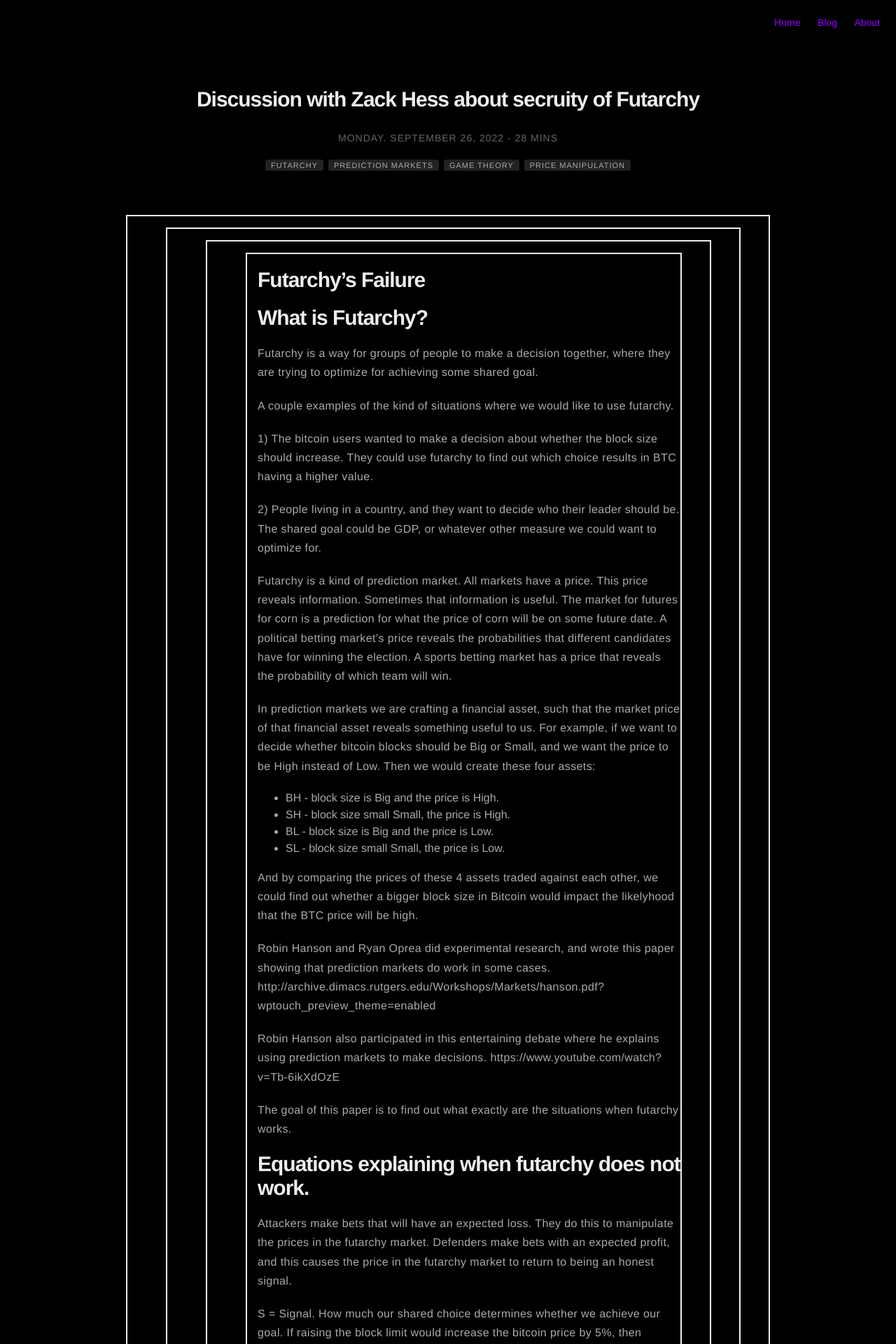
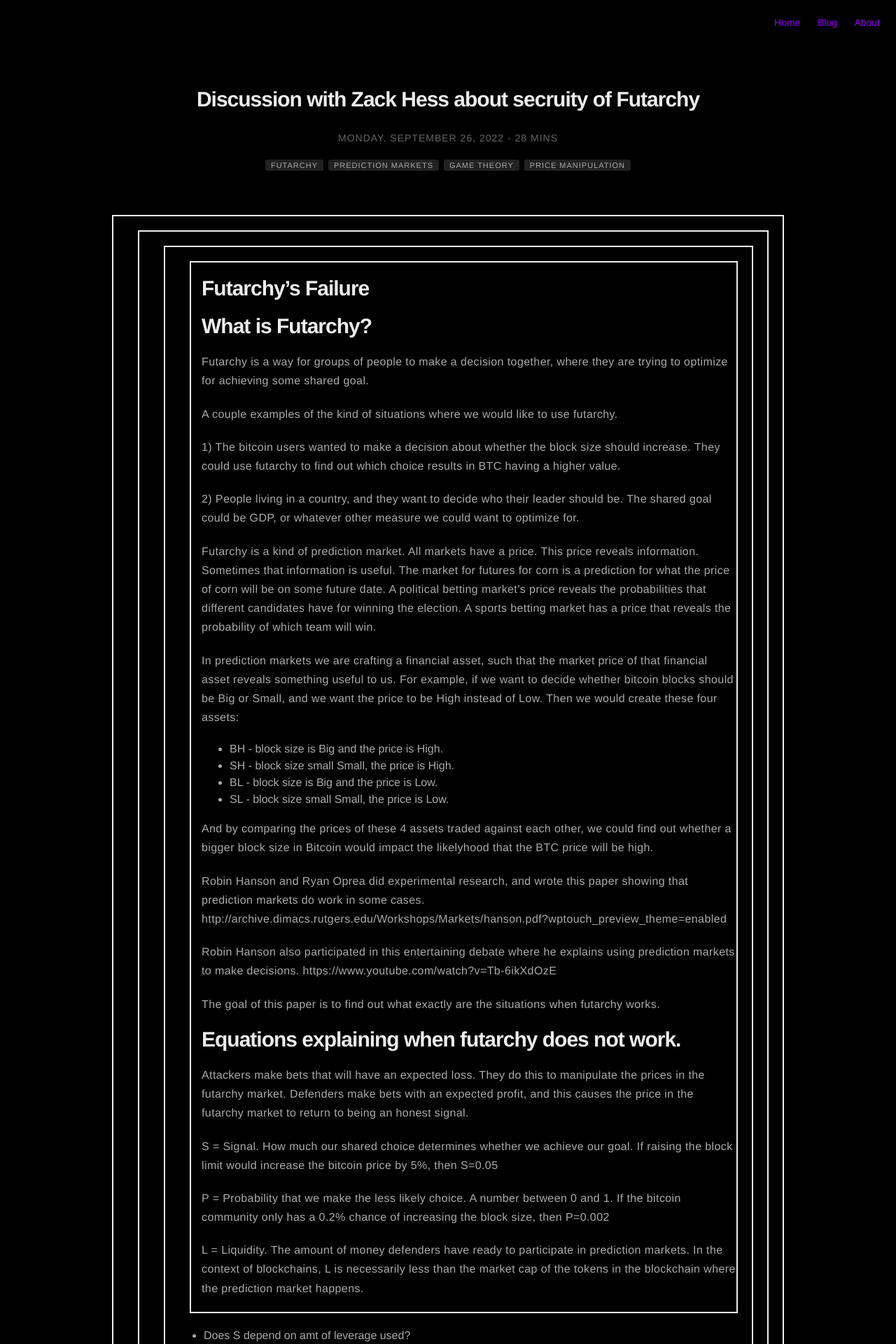
Before and after one commit to distbit0/distbit.xyz, a Jekyll site: the page built from _posts/2022-09-26-discussion-with-Zack-Hess-on-problems-with-futarchy.md, in a window 1280 px wide. Shown: the top 1920 px of the page at 70% size. Built offline with Jekyll 4.4.1, drawn with Linux system fonts in a browser that asks for light colours; nearby versions of some CDN libraries; comment, search, counter and statistics services are not loaded.

```diff
--- a/_sass/base/general.sass
+++ b/_sass/base/general.sass
@@ -80,6 +80,7 @@ figcaption
 blockquote
 	padding-left: 15px
 	border: 2px solid #eee
+	margin: 1.25em
 
 hr
 	border: none
```
